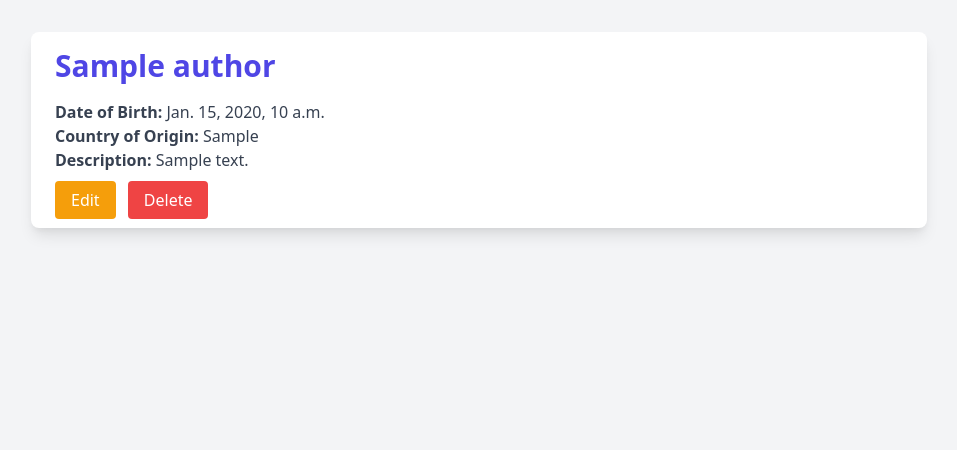
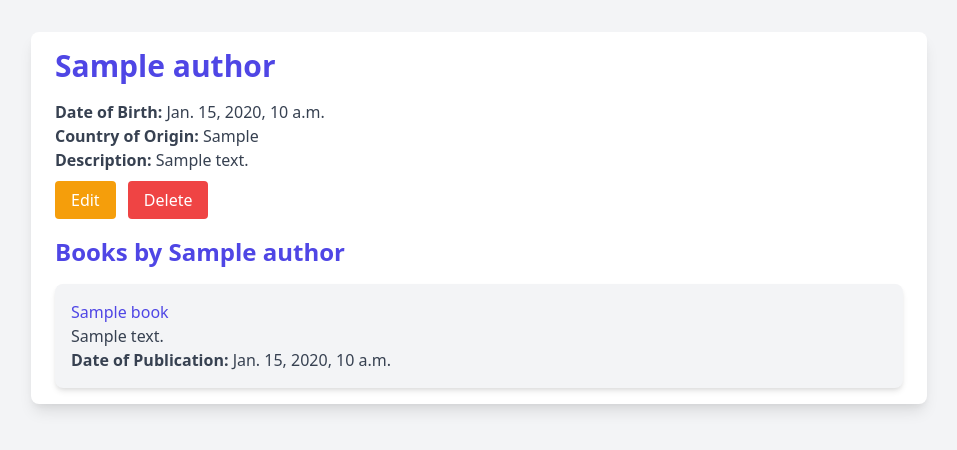
Before and after one commit to Rodrigo-Vildosola/A1_SOFTWARE_ARCHITECTURE, a Django app: template reviews/templates/authors/author_detail.html in a window 1280 px wide. Shown: the part 74-524 px from the top of the page, without its empty margins (161-1118 px from the left). Run offline with Django 4.2, Linux system fonts and the light colour scheme; the template is opened without the code that fills it: most values are stand-ins (such as "Sample title", 1, 10 or a date in 2020).

Commit message:
Added top books route

```diff
--- a/reviews/templates/authors/author_detail.html
+++ b/reviews/templates/authors/author_detail.html
@@ -14,6 +14,22 @@
             <a href="{% url 'author_edit' author|get_id %}" class="bg-yellow-500 text-white px-4 py-2 rounded mr-2 hover:bg-yellow-600 transition duration-300">Edit</a>
             <a href="{% url 'author_delete' author|get_id %}" class="bg-red-500 text-white px-4 py-2 rounded hover:bg-red-600 transition duration-300">Delete</a>
         </div>
+        <div class="mt-6">
+            <h2 class="text-2xl font-bold mb-4 text-indigo-600">Books by {{ author.name }}</h2>
+            {% if books %}
+                <div class="space-y-4">
+                    {% for book in books %}
+                        <div class="bg-gray-100 p-4 rounded-lg shadow-md">
+                            <a href="{% url 'book_detail' book|get_id %}" class="text-indigo-600 hover:underline">{{ book.name }}</a>
+                            <p class="text-gray-700">{{ book.summary }}</p>
+                            <p class="text-gray-700"><strong>Date of Publication:</strong> {{ book.date_of_publication }}</p>
+                        </div>
+                    {% endfor %}
+                </div>
+            {% else %}
+                <p class="text-gray-700">No books available.</p>
+            {% endif %}
+        </div>
     </div>
 </div>
 {% endblock %}
--- a/reviews/templates/books/book_detail.html
+++ b/reviews/templates/books/book_detail.html
@@ -4,7 +4,7 @@
 {% block title %}Book Detail{% endblock %}
 
 {% block content %}
-<div class="max-w-3xl mx-auto mt-8 bg-white p-8 rounded-lg shadow-lg">
+<div class="max-w-4xl mx-auto mt-8 bg-white p-8 rounded-lg shadow-lg">
     <h1 class="text-3xl font-bold mb-6 text-indigo-600">{{ book.name }}</h1>
     <div class="mb-4">
         <p class="text-gray-700 mb-2"><strong>Summary:</strong> {{ book.summary }}</p>
```
Also changed, not shown: reviews/queries/authors.py (added, +13 -0 lines), reviews/views/authors.py (+6 -1 lines).
